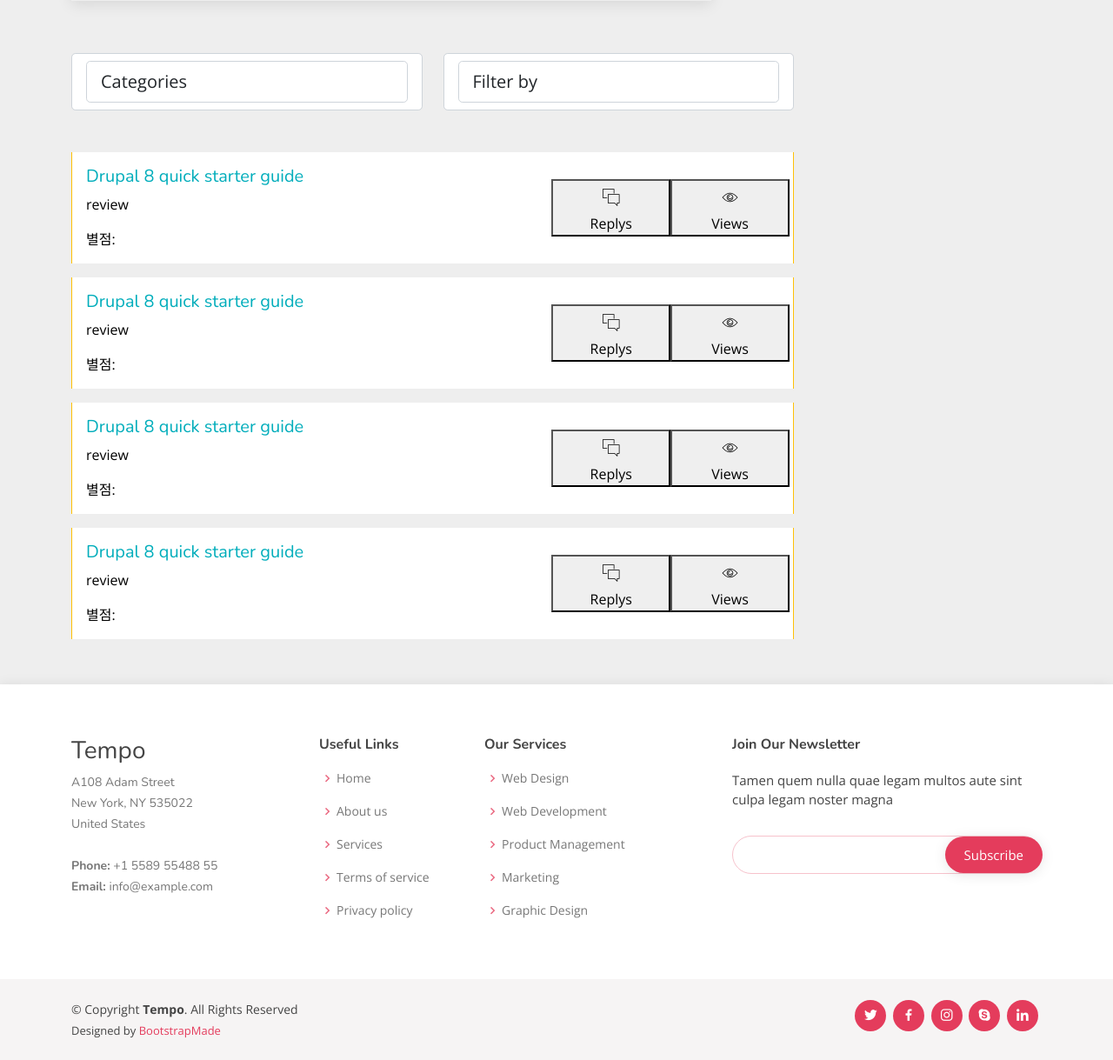
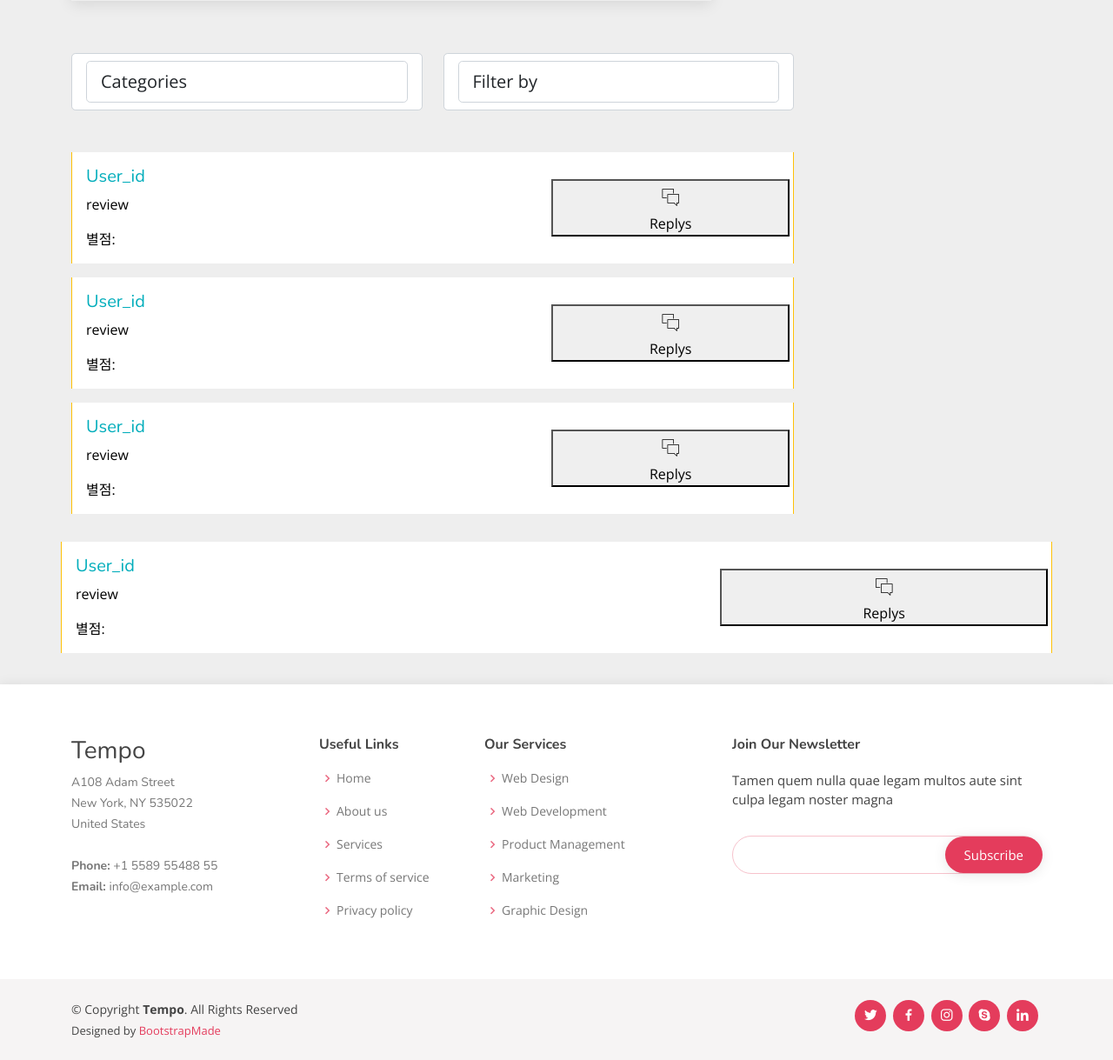
Before and after one commit to iot5project/sawwell-pythonanywhere, a Django app: template templates/review/list.html in a window 1280 px wide. Shown: the part 565-1784 px from the top of the page at 87% size. Run offline with Django 4.2, Linux system fonts and the light colour scheme; the template is opened without the code that fills it, so the values that code supplies are empty; some libraries are stand-ins or nearby versions.

Commit message:
list.html edit

```diff
--- a/templates/review/list.html
+++ b/templates/review/list.html
@@ -1,6 +1,12 @@
 <!DOCTYPE html>
 <html lang="en">
 {% load static %}
+<script>
+function toggle_div(id) {
+     var e = document.getElementById(id);
+     e.style.display = ((e.style.display!='none') ? 'none' : 'block');
+}
+</script>
 
 <head>
   <meta charset="utf-8">
@@ -53,9 +59,7 @@ a{
 .text-black, .text-hover-black:hover {
     color: #000 !important;
 }
-.font-weight-bold {
-    font-weight: 700 !important;
-}
+
 </style>
 <body>
 
@@ -154,7 +158,7 @@ a{
             <div class="row align-items-center">
               <div class="col-md-8 mb-3 mb-sm-0">
                 <h5>
-                  <a href="#" class="text-primary">Drupal 8 quick starter guide</a>
+                  <a href="#" class="text-primary">User_id</a>
                 </h5>
                 <p class="text-sm"><a class="text-black" href="#">review</a></p>
                 <div class="text-sm op-5"> <a class="text-black mr-2" href="#">별점: </a></div>
@@ -162,7 +166,6 @@ a{
               <div class="col-md-4 op-7">
                 <div class="row text-center op-7">
                   <button class="col px-1"> <i class="ion-ios-chatboxes-outline icon-1x"></i> <span class="d-block text-sm">Replys</span> </button>
-                  <button class="col px-1"> <i class="ion-ios-eye-outline icon-1x"></i> <span class="d-block text-sm">Views</span> </button>
                 </div>
               </div>
             </div>
@@ -173,7 +176,7 @@ a{
             <div class="row align-items-center">
               <div class="col-md-8 mb-3 mb-sm-0">
                 <h5>
-                  <a href="#" class="text-primary">Drupal 8 quick starter guide</a>
+                  <a href="#" class="text-primary">User_id</a>
                 </h5>
                 <p class="text-sm"><a class="text-black" href="#">review</a></p>
                 <div class="text-sm op-5"> <a class="text-black mr-2" href="#">별점: </a></div>
@@ -181,7 +184,6 @@ a{
               <div class="col-md-4 op-7">
                 <div class="row text-center op-7">
                   <button class="col px-1"> <i class="ion-ios-chatboxes-outline icon-1x"></i> <span class="d-block text-sm">Replys</span> </button>
-                  <button class="col px-1"> <i class="ion-ios-eye-outline icon-1x"></i> <span class="d-block text-sm">Views</span> </button>
                 </div>
               </div>
             </div>
@@ -192,41 +194,66 @@ a{
             <div class="row align-items-center">
               <div class="col-md-8 mb-3 mb-sm-0">
                 <h5>
-                  <a href="#" class="text-primary">Drupal 8 quick starter guide</a>
+                  <a href="#" class="text-primary">User_id</a>
                 </h5>
                 <p class="text-sm"><a class="text-black" href="#">review</a></p>
                 <div class="text-sm op-5"> <a class="text-black mr-2" href="#">별점: </a></div>
               </div>
               <div class="col-md-4 op-7">
                 <div class="row text-center op-7">
-                  <button class="col px-1"> <i class="ion-ios-chatboxes-outline icon-1x"></i> <span class="d-block text-sm">Replys</span> </button>
-                  <button class="col px-1"> <i class="ion-ios-eye-outline icon-1x"></i> <span class="d-block text-sm">Views</span> </button>
+                  <button class="col px-1"> <i class="ion-ios-chatboxes-outline icon-1x" ></i> <span class="d-block text-sm">Replys</span> </button>
+                  </div>
                 </div>
               </div>
             </div>
           </div>
-          <!-- /End of post 3 -->
-          <!-- End of post 4 -->
-          <div class="card row-hover pos-relative py-3 px-3 mb-3 border-warning border-top-0 border-right-0 border-bottom-0 rounded-0">
+
+          <!-- ************End of post 3*************** -->
+           <div class="card row-hover pos-relative py-3 px-3 mb-3 border-warning border-top-0 border-right-0 border-bottom-0 rounded-0">
             <div class="row align-items-center">
               <div class="col-md-8 mb-3 mb-sm-0">
                 <h5>
-                  <a href="#" class="text-primary">Drupal 8 quick starter guide</a>
+                  <a href="#" class="text-primary">User_id</a>
                 </h5>
                 <p class="text-sm"><a class="text-black" href="#">review</a></p>
                 <div class="text-sm op-5"> <a class="text-black mr-2" href="#">별점: </a></div>
               </div>
               <div class="col-md-4 op-7">
                 <div class="row text-center op-7">
-                  <button class="col px-1"> <i class="ion-ios-chatboxes-outline icon-1x"></i> <span class="d-block text-sm">Replys</span> </button>
-                  <button class="col px-1"> <i class="ion-ios-eye-outline icon-1x"></i> <span class="d-block text-sm">Views</span> </button>
+                  <button class="col px-1" onclick="toggle_div('reply4')"> <i class="ion-ios-chatboxes-outline icon-1x" ></i> <span class="d-block text-sm">Replys</span> </button>
+                  </div>
                 </div>
               </div>
             </div>
           </div>
-          <!-- /End of post 4 -->
+
+          <!-- /post4 toggle/ -->
+          <div id="reply4" style="display: none">
+            <h3>REPLY</h3>
+            <div class="card row-hover pos-relative py-3 px-3 mb-3 border-warning border-top-0 border-right-0 border-bottom-0 rounded-0">
+            <div class="row align-items-center">
+              <div class="col-md-8 mb-3 mb-sm-0">
+                <h5>
+                  <a href="#" class="text-primary">ceo</a>
+                </h5>
+                <p class="text-sm"><a class="text-black" href="#">reply</a></p></div>
+              </div>
+            </div>
+            <button onclick="toggle_div('reply_write1')">write reply</button>
+            <div id="reply_write1" style="display: none">
+            <form action="reviewimpl" method="post">
+              {% csrf_token %}
+              <br>
+              reply:<input type="text" name="review" style="width:400px;height:100px;font-size:10px;"><br>
+              <br>
+              <input type="submit" value="register">
+            </form>
+            </div>
+
+          </div>
+          <!-- ************End of post 4*************** -->
       </div>
-    </div>
+      </div>
     </section>
   </main><!-- End #main -->
 
```
